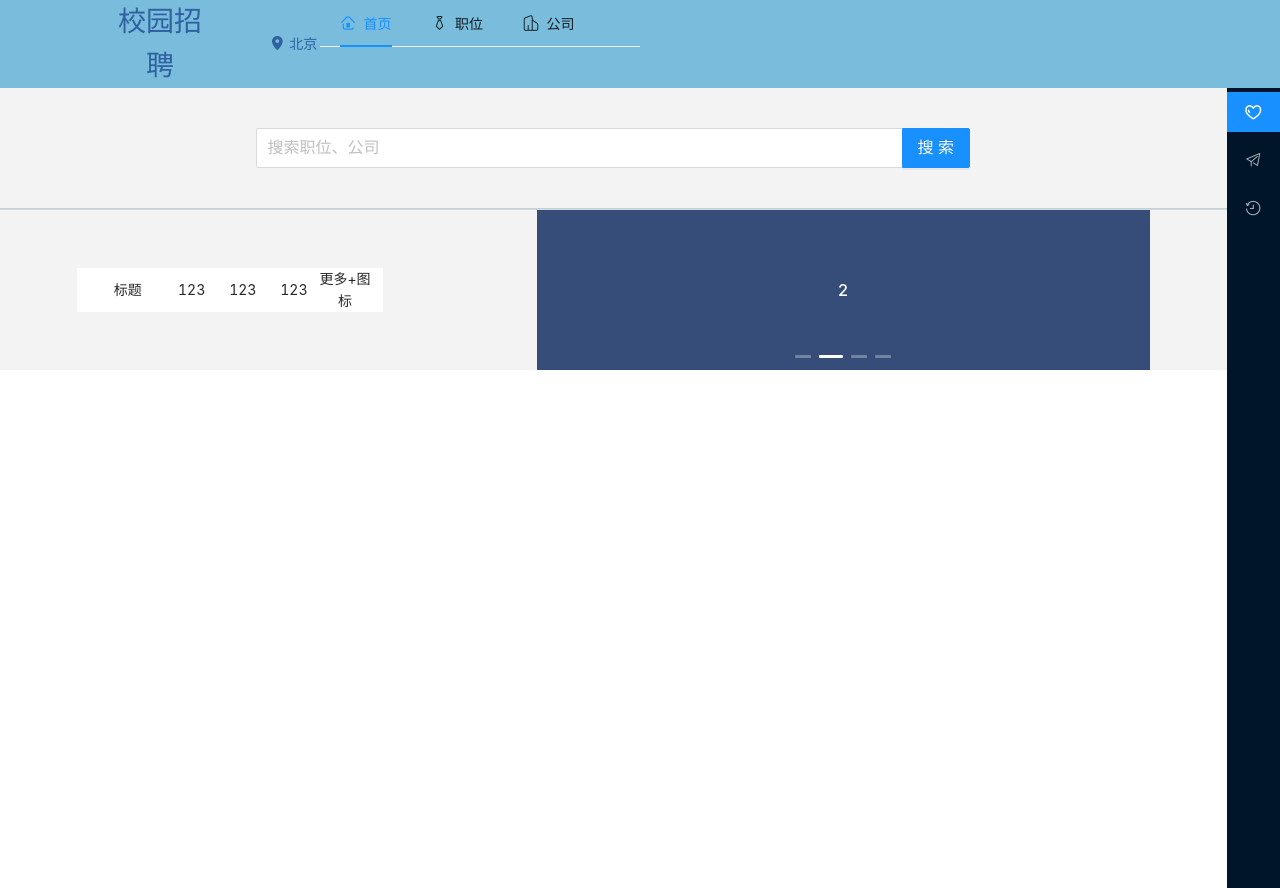
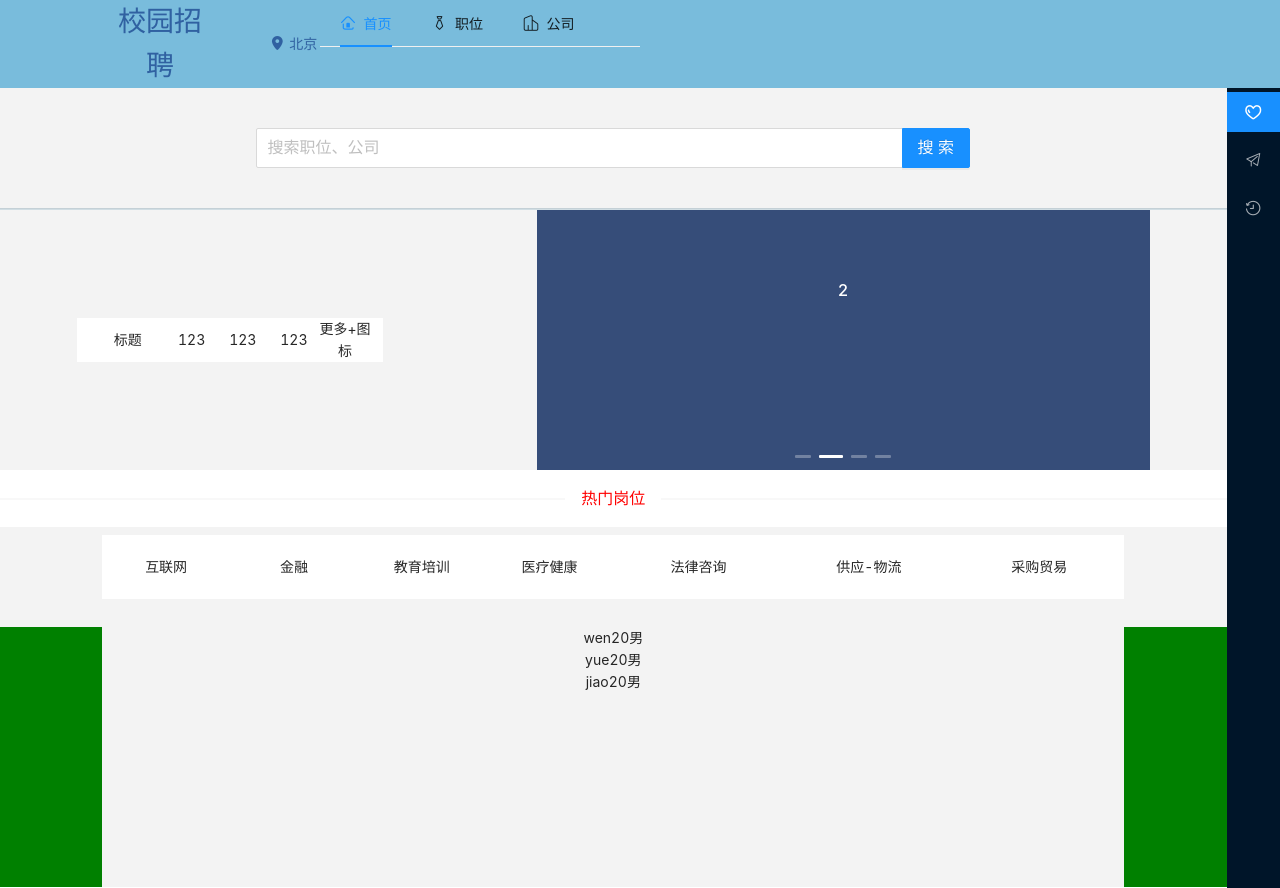
Before and after one commit to wangyuejiao/Campus-Recruitment, a React (Create React App) app: page /#/ in a window 1280 px wide. Built offline with nearby package versions, Linux system fonts and the light colour scheme.

Commit message:
position

```diff
--- a/src/components/LunBo/index.js
+++ b/src/components/LunBo/index.js
@@ -3,7 +3,7 @@ import { Carousel } from "antd";
 export default class index extends Component {
   render() {
     const contentStyle = {
-      height: "160px",
+      height: "260px",
       color: "#fff",
       lineHeight: "160px",
       textAlign: "center",
--- /dev/null
+++ b/src/components/Position/index.js
@@ -0,0 +1,50 @@
+import React from 'react'
+
+export default class index extends React.Component{
+    constructor(props){
+        super(props);
+        this.state={
+            userinfo:[
+                {
+                    name:'wen',
+                    age:20,
+                    sex:'男',
+                    jobs:['11','22','33']
+                },
+                {
+                    name:'yue',
+                    age:20,
+                    sex:'男',
+                    jobs:['11','22','33']
+                },
+                {
+                    name:'jiao',
+                    age:20,
+                    sex:'男',
+                    jobs:['11','22','33']
+                }
+            ]
+        }
+    }
+    render(){
+        return(
+            <div>
+                    <div>
+                        {
+                        this.state.userinfo.map((element,index)=>{
+                            return(
+                                <div key={index} width='20px' height='10px' backgroundcolor='black'>
+                                    <span>{element.name}</span>
+                                    <span>{element.age}</span>
+                                    <span>{element.sex}</span>
+
+                                </div>
+
+                            )
+                        })
+                    }
+                   </div>
+            </div>
+        )
+    }
+}
--- a/src/container/Home/index.js
+++ b/src/container/Home/index.js
@@ -5,7 +5,11 @@ import TopNav from "../../components/topNav";
 import Search from "../../components/Search/Search";
 import RightNav from "../../components/RightNav/RightNav.js";
 import Lunbo from '../../components/LunBo'
+import Position from '../../components/Position'
 import { Row, Col, Divider } from "antd";
+
+const style = { background: 'white', padding: '8px 0',height:'15vh'};
+
 export default class index extends Component {
   render() {
     return (
@@ -14,15 +18,15 @@ export default class index extends Component {
         <Row>
           <Col span={23}>
             <Row justify='center' align='middle'
-              style={{height:'15%',width:'100%',backgroundColor:'#F3F3F3'}}>
+              style={{ height: '15%', width: '100%', backgroundColor: '#F3F3F3' }}>
               <Col span={14}>
                 <Search />
               </Col>
             </Row>
-              <Divider style={{margin:0,height:'2px',backgroundColor:'#D0DDE3'}}/>
+            <Divider style={{ margin: 0, height: '2px', backgroundColor: '#D0DDE3' }} />
             <Row justify='space-around' align='middle'
-              style={{width:'100%',backgroundColor:'#F3F3F3'}}>
-                <Col span={6} style={{backgroundColor:'white'}}>
+              style={{ width: '100%', backgroundColor: '#F3F3F3' }}>
+              <Col span={6} style={{ backgroundColor: 'white' }}>
                 <Row justify='center' align='middle'>  {/*获取后台数据循环*/}
                   <Col span={6}>标题</Col>
                   <Col span={4}>123</Col>
@@ -35,6 +39,65 @@ export default class index extends Component {
                 <Lunbo />
               </Col>
             </Row>
+            {/* 分割线改变长度和颜色 */}
+            <Divider style={{ color: 'red', width: '50vh' }}> 热门岗位</Divider>
+            <Row style={{ backgroundColor: '#F3F3F3', height: '10vh' }} justify='center' align='middle'>
+              <Col span={2} ></Col>
+              <Col span={20}>
+                <Row style={{ backgroundColor: 'white', height: '8vh' }} justify='center' align='middle'>
+                  <Col span={3}>互联网</Col>
+                  <Col span={3}>金融</Col>
+                  <Col span={3}> 教育培训</Col>
+                  <Col span={3}> 医疗健康</Col>
+                  <Col span={4}>法律咨询</Col>
+                  <Col span={4}>供应-物流</Col>
+                  <Col span={4}>采购贸易</Col>
+                </Row>
+              </Col>
+              <Col span={2} ></Col>
+            </Row>
+            {/* <Row style={{ backgroundColor: '#F3F3F3', height: '20vh' }} gutter={16} justify='center' align='middle'>
+              <Col span={2}></Col>
+              <Col className="gutter-row" span={5}>
+                <div style={style}>col-6</div>
+              </Col>
+              <Col className="gutter-row" span={5}>
+                <div style={style}>col-6</div>
+              </Col>
+              <Col className="gutter-row" span={5}>
+                <div style={style}>col-6</div>
+              </Col>
+              <Col className="gutter-row" span={5}>
+                <div style={style}>col-6</div>
+              </Col>
+              <Col span={2}></Col>
+            </Row> */}
+           {/* <Row style={{ backgroundColor: 'g#F3F3F3', height: '3vh' }}></Row>
+            <Row style={{ backgroundColor: '#F3F3F3', height: '20vh' }} gutter={16} justify='center' align='middle'>
+              <Col span={2}></Col>
+              <Col className="gutter-row" span={5}>
+                <div style={style}>col-6</div>
+              </Col>
+              <Col className="gutter-row" span={5}>
+                <div style={style}>col-6</div>
+              </Col>
+              <Col className="gutter-row" span={5}>
+                <div style={style}>col-6</div>
+              </Col>
+              <Col className="gutter-row" span={5}>
+                <div style={style}>col-6</div>
+              </Col>
+              <Col span={2}></Col>
+            </Row> */}
+            <Row style={{ backgroundColor: '#F3F3F3',height:'35vh',paddingTop:'20px'}}>
+               <Col span={2} style={{backgroundColor:'green'}}></Col>
+                <Col span={20}> <Position /></Col>
+                <Col span={2} style={{backgroundColor:'green'}}></Col>
+            </Row>
+
+
+
+
           </Col>
           <Col span={1}>
             <RightNav />
```
Also changed, not shown: src/components/topNav/index.jsx (+0 -15 lines), 1 other file (tests, documents, lock files or other folders). Lines whose indentation alone changed are shown as unchanged.
